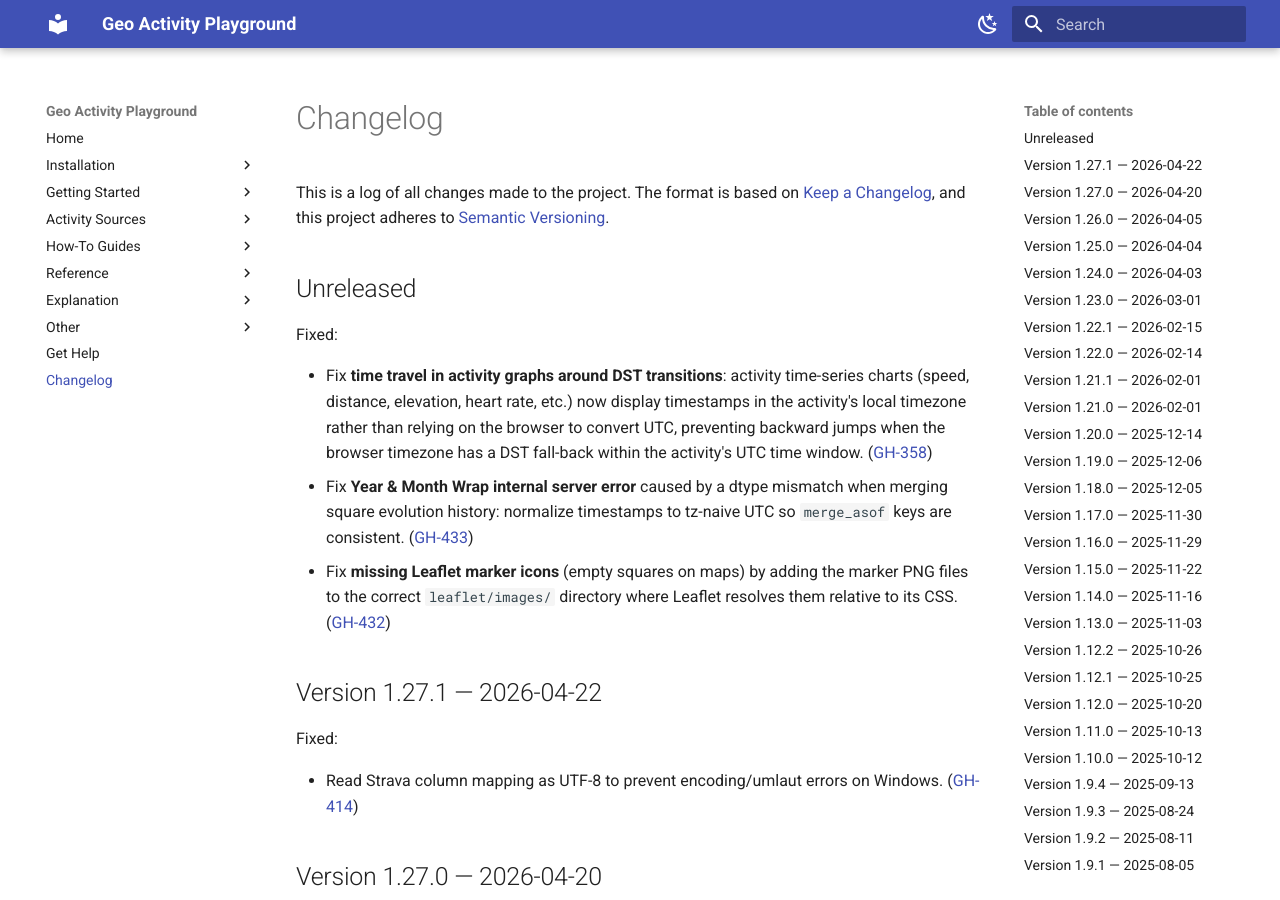
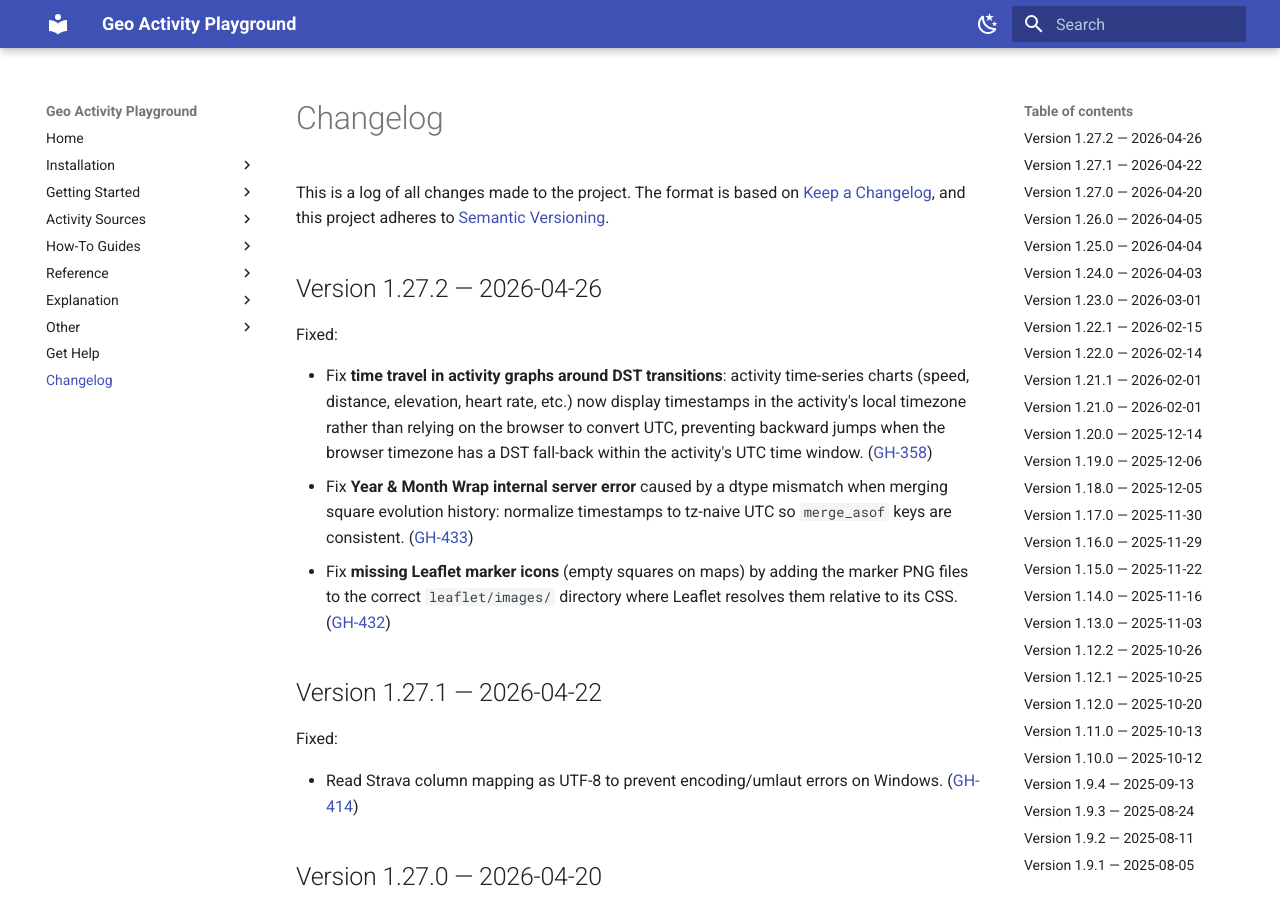
Before and after one commit to martin-ueding/geo-activity-playground, an MkDocs documentation site: the page built from docs/changelog.md, in a window 1280 px wide and 900 px high. Built offline with MkDocs 1.6.1 and Material for MkDocs 9.7.7, drawn with Linux system fonts in a browser that asks for light colours.

Commit message:
chore: bump version to 1.27.2

```diff
--- a/docs/changelog.md
+++ b/docs/changelog.md
@@ -15,7 +15,7 @@ Types of changes
 
 <!-- next version below this line -->
 
-## Unreleased
+## Version 1.27.2 — 2026-04-26
 
 Fixed:
 
--- a/pyproject.toml
+++ b/pyproject.toml
@@ -1,6 +1,6 @@
 [project]
 name = "geo-activity-playground"
-version = "1.27.1"
+version = "1.27.2"
 description = "Analysis of geo data activities like rides, runs or hikes."
 authors = [{ name = "Martin Ueding", email = "mu@martin-ueding.de" }]
 license = { text = "MIT" }
```
Also changed, not shown: 1 other file.
